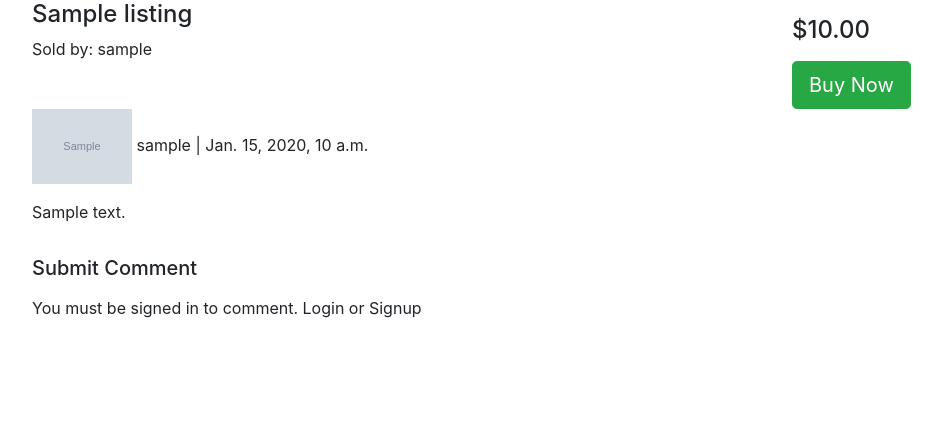
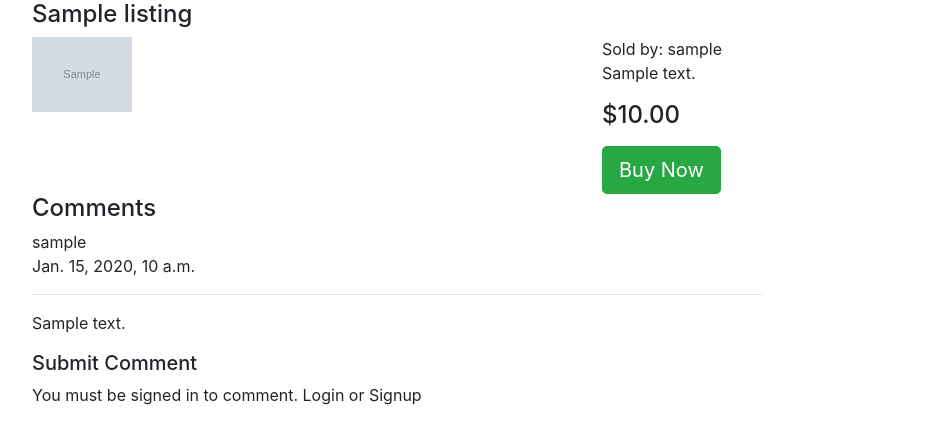
Before and after one commit to jeffreytu/drg-market, a Django app: page /shop/listing/1/ in a window 1280 px wide. Shown: the part 56-500 px from the top of the page, without its empty margins (53-995 px from the left). Run offline with Django 3.2, Linux system fonts and the light colour scheme; tables that the repository leaves empty hold one stand-in row (values such as "Sample post"); grey boxes marked "Sample" are stand-in pictures; some libraries are stand-ins or nearby versions.

Commit message:
update listing detail layout

```diff
--- a/store/templates/product_listing.html
+++ b/store/templates/product_listing.html
@@ -3,16 +3,28 @@
 
 {% block content %}
 
+    <h4>{{listing.title}}</h4>
+    <div class="listing-detail-container">
         <div class="row">
-        <div class="col-sm-8">
-            <h4>{{listing.title}}</h4>
-            <p>Sold by: {{listing.seller}}
+            <div class="col-md-6">
+                {% if gallery %}
+                    <p>
+                    {% for imagelist in gallery|slice:"5" %}
+                        <a href="{{imagelist.image.url}}"><img style="width:100px" src="{{imagelist.image.url}}"></a>
+                    {% endfor %}
+                {% else %}
+                    <span>No images available</span>
+                    </p>
+                {% endif %}
+            </div>
+            <div class="col-md-6">
+                <div>Sold by: {{listing.seller}}
                     {% if user.id == listing.seller.id and listing.status != 4 %}
                         <span> | <a href="{% url 'edit-listing' listing.id %}">Edit this listing</a></span>
                     {% endif %}
-            </p>
                 </div>
-        <div class="col-sm-4">
+                <div>{{listing.description}}</div>
+
                 <p><h4>${{listing.price}}</h4></p>
                 {% if listing.status != 4 %}
                 <div><a href="{% url 'buy-listing' listing.id %}"><button class="btn btn-success btn-lg">Buy Now</button></a></div>
@@ -21,37 +33,47 @@
                 {% endif %}
             </div>
         </div>
+    </div>
 
+
+    <h4>Comments</h4>
     <div class="row">
-        <div class="col-sm">
-            {% if gallery %}
-                <p>
-                {% for imagelist in gallery %}
-                    <a href="{{imagelist.image.url}}"><img style="width:100px" src="{{imagelist.image.url}}"></a>
-                {% endfor %}
-            {% else %}
-                <span>No images available</span>
-                </p>
-            {% endif %}
-
+        <div class="col-md-8">
+            <div class="comment-container">
             {% for comment in comments %}
-                {{ comment.author }} | {{ comment.created_on }}
-                <p>{{ comment.body | linebreaks }}</p>
+                <div class="comment-card">
+                    <div>{{ comment.author }}</div>
+                    <div>{{ comment.created_on }}</div>
+                    <hr>
+                    <div>{{ comment.body | linebreaks }}</div>
+                </div>
             {% endfor %}
             </div>
         </div>
+        <div class="col-md-4">
+        </div>
+    </div>
+
 
     {% if listing.status != 4 %}
-        <p><h5>Submit Comment</h5></p>
+    <div class="comment-submit-container">
+        <h5>Submit Comment</h5>
+        <div class="row">
+            <div class="col-md-8">
                 {% if user.is_authenticated %}
-        <form method="post" style="margin-top: 1.3em;">
+                <form method="post">
                     {{ form.as_p }}
                     {% csrf_token %}
                     <button type="submit" class="btn btn-success ">Submit Comment</button>
                 </form>
+            </div>
             {% else %}
                 <p>You must be signed in to comment. Login or Signup</p>
             {% endif %}
+            <div class="col-md-4">
+            </div>
+        </div>
+    </div>
     {% endif %}
 
 {% endblock content %}
```
Lines whose indentation alone changed are shown as unchanged.
